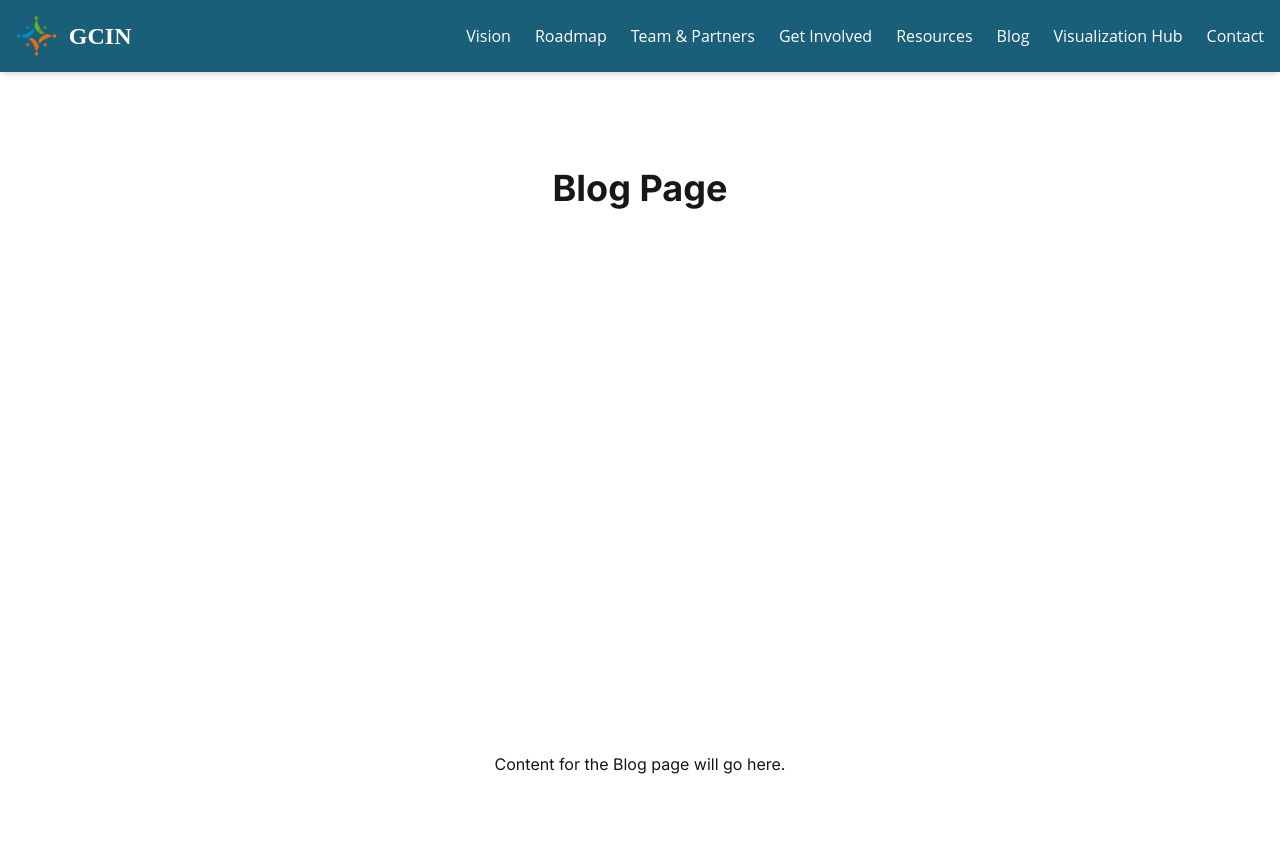
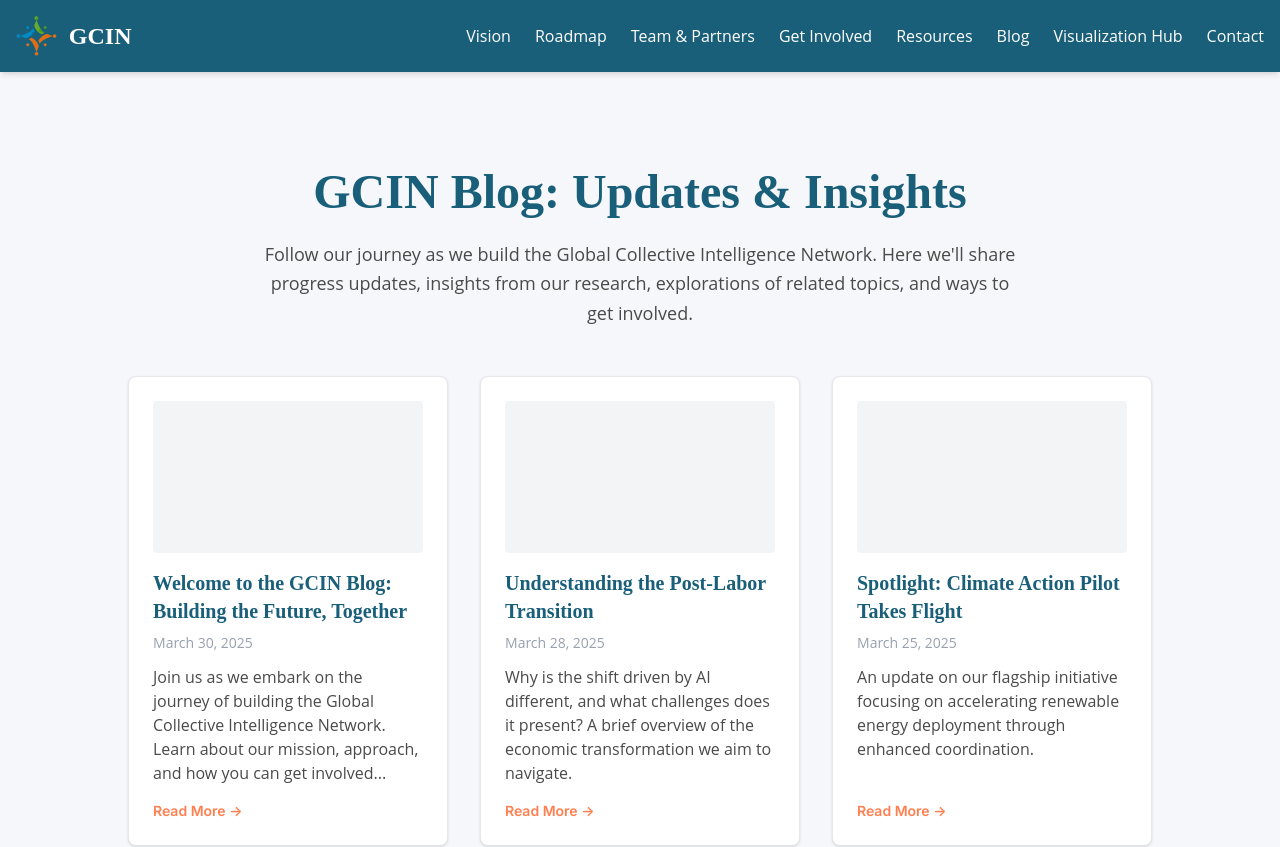
Before and after one commit to dpodeweltz/gcin-website, a Next.js app: page /blog in a window 1280 px wide. Shown: the top 847 px of the page. Built offline with nearby package versions, Linux system fonts and the light colour scheme.

Commit message:
feat: Create blog index page structure

```diff
--- a/src/app/blog/page.tsx
+++ b/src/app/blog/page.tsx
@@ -1,9 +1,72 @@
 // src/app/blog/page.tsx
-export default function BlogPage() {
-    return (
-      <main className="flex min-h-screen flex-col items-center justify-between p-24">
-        <h1 className="text-4xl font-bold">Blog Page</h1>
-        <p>Content for the Blog page will go here.</p>
-      </main>
-    );
-  }
+import Link from 'next/link';
+import Image from 'next/image'; // If blog cards will have images
+
+// Reusable placeholder component for blog post cards
+// (Could be imported from a shared components folder if used elsewhere)
+const BlogPostCardPlaceholder = ({ title, excerpt, date }: { title: string, excerpt: string, date: string }) => {
+  return (
+    <article className="p-6 border border-gray-200 rounded-lg shadow-sm bg-white hover:shadow-md transition-shadow flex flex-col">
+      {/* Placeholder for image */}
+      <div className="aspect-video bg-gray-100 mb-4 rounded"></div>
+      <h2 className="text-xl font-semibold font-['Montserrat'] text-[#1A5F7A] mb-2">
+        {/* We'll eventually link the title: <Link href={`/blog/slug-here`}>{title}</Link> */}
+        {title}
+      </h2>
+      <p className="text-sm text-gray-400 font-['Open_Sans'] mb-3">{date}</p>
+      <p className="text-base text-[#4A4A4A] font-['Open_Sans'] mb-4 flex-grow">
+        {excerpt}
+      </p>
+      {/* Placeholder link to full post */}
+      <Link href="#" className="text-sm font-semibold text-[#FF7F50] hover:underline mt-auto">
+        Read More -&gt;
+      </Link>
+    </article>
+  );
+}
+
+
+export default function BlogIndexPage() {
+  // Placeholder data - replace with actual fetched posts later
+  const posts = [
+    { title: "Welcome to the GCIN Blog: Building the Future, Together", excerpt: "Join us as we embark on the journey of building the Global Collective Intelligence Network. Learn about our mission, approach, and how you can get involved...", date: "March 30, 2025" },
+    { title: "Understanding the Post-Labor Transition", excerpt: "Why is the shift driven by AI different, and what challenges does it present? A brief overview of the economic transformation we aim to navigate.", date: "March 28, 2025" },
+    { title: "Spotlight: Climate Action Pilot Takes Flight", excerpt: "An update on our flagship initiative focusing on accelerating renewable energy deployment through enhanced coordination.", date: "March 25, 2025" },
+    // Add more placeholder posts
+  ];
+
+  return (
+    <main className="flex min-h-screen flex-col items-center p-8 md:p-16 lg:p-24 bg-[#F5F7FA]"> {/* Light background */}
+      <div className="container mx-auto max-w-5xl">
+
+        {/* Page Title */}
+        <h1 className="text-4xl md:text-5xl font-bold font-['Montserrat'] text-[#1A5F7A] mb-6 text-center">
+          GCIN Blog: Updates & Insights
+        </h1>
+
+        {/* Introduction */}
+        <p className="text-lg text-[#4A4A4A] font-['Open_Sans'] mb-12 leading-relaxed text-center max-w-3xl mx-auto">
+          Follow our journey as we build the Global Collective Intelligence Network. Here we&apos;ll share progress updates, insights from our research, explorations of related topics, and ways to get involved.
+        </p>
+
+        {/* Blog Post Grid */}
+        <div className="grid grid-cols-1 md:grid-cols-2 lg:grid-cols-3 gap-8">
+          {posts.map((post, index) => (
+            <BlogPostCardPlaceholder
+              key={index}
+              title={post.title}
+              excerpt={post.excerpt}
+              date={post.date}
+            />
+          ))}
+        </div>
+
+        {/* Placeholder for Pagination or Load More Button */}
+        <div className="mt-12 text-center text-gray-500 italic">
+           [Pagination or Load More Button will go here]
+        </div>
+
+      </div>
+    </main>
+  );
+}
```
